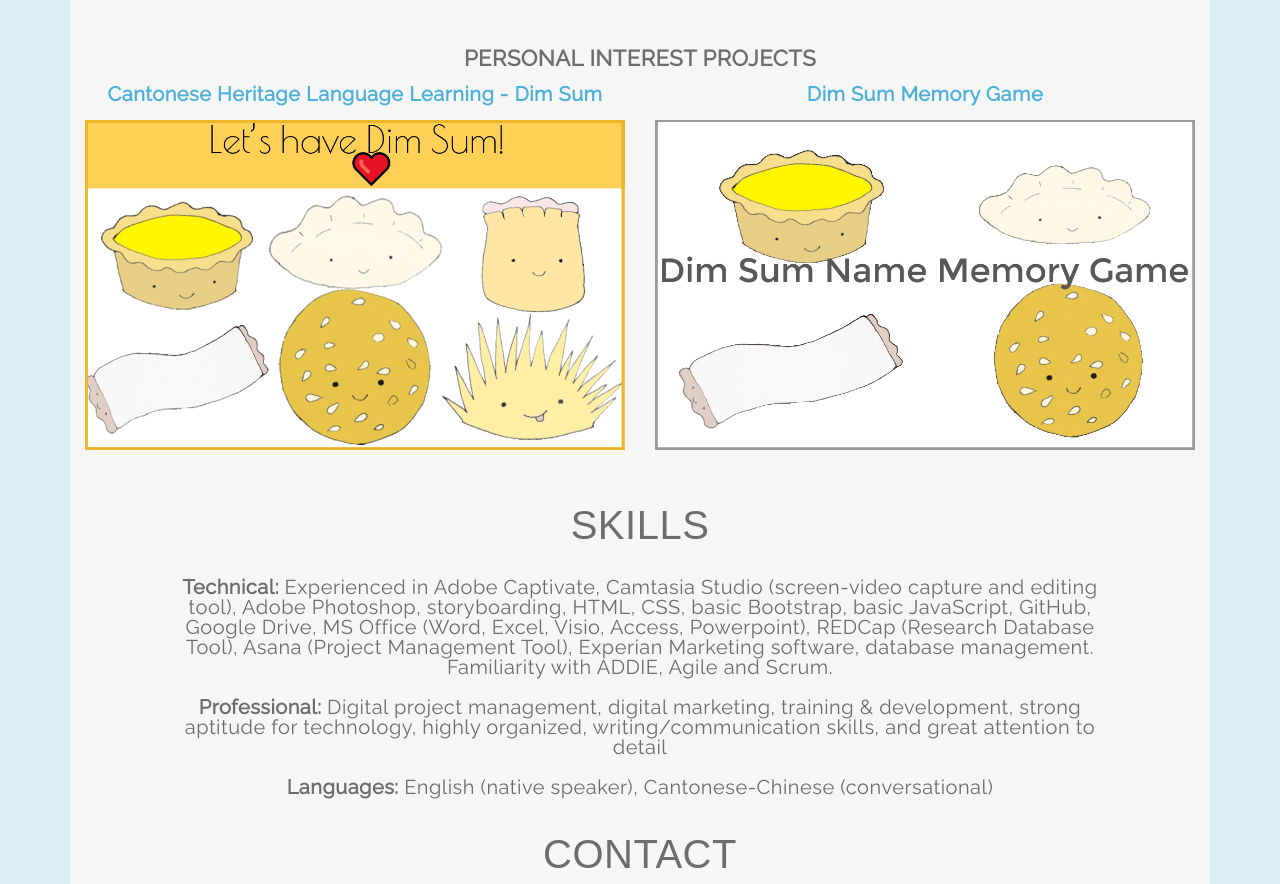
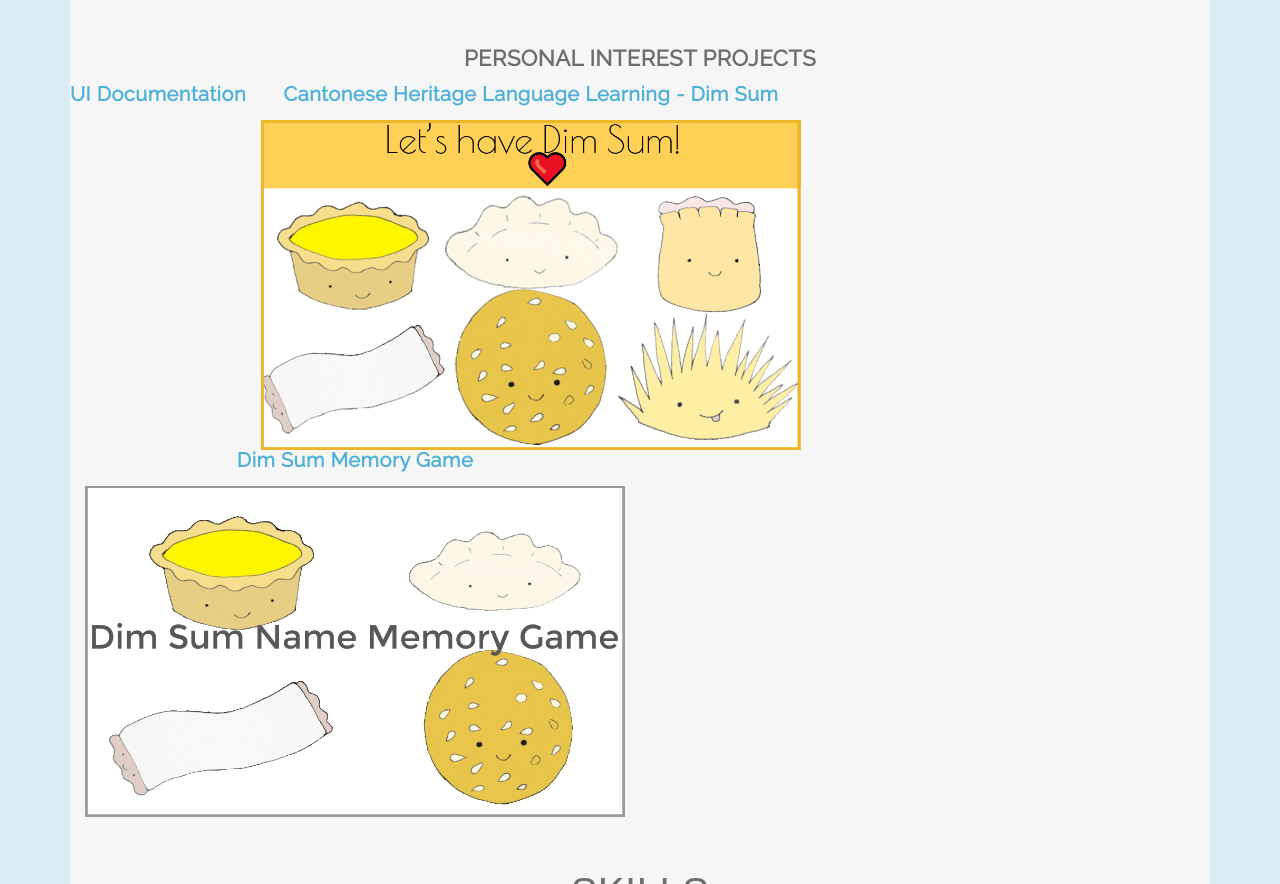
Before and after one commit to jwztccu/InstructionalDesignSampleWork, a plain HTML site: page index.html in a window 1280 px wide. Shown: the part 819-1703 px from the top of the page. Drawn offline with nearby package versions, Linux system fonts and the light colour scheme; a web font is replaced by a local one.

Commit message:
Update index.html

```diff
--- a/index.html
+++ b/index.html
@@ -212,6 +212,7 @@
 
 
                   <div class="row  text-center" style="font-size: 20px; line-height: 20px; letter-spacing: 0.5px; font-family: 'Raleway', sans-serif; color: #6D6D6D; font-weight:BOLD; text-transform: none; text-decoration: none;">
+                    <a href="https://jwztccu.github.io/InstructionalDesignSampleWork/cantonese-heritage-language-uidoc.html">UI Documentation</a>
                         <!-- new thumbnail -->
                     <div class="col-lg-6">
                       <div>
```
